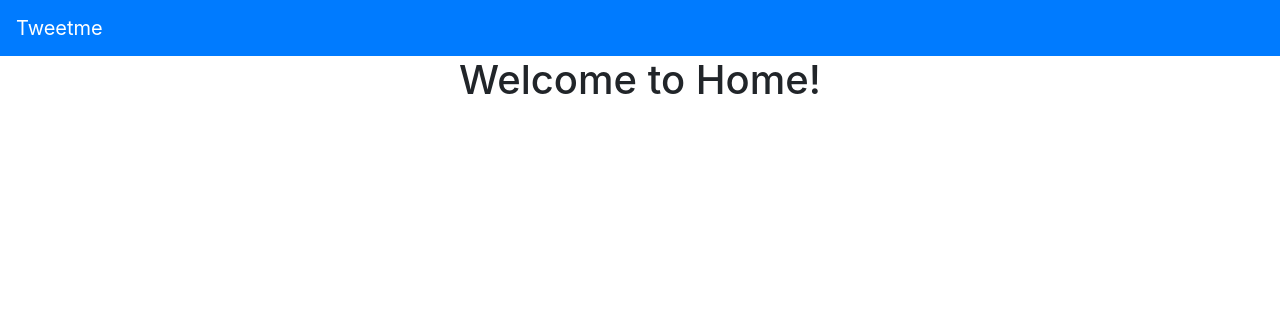
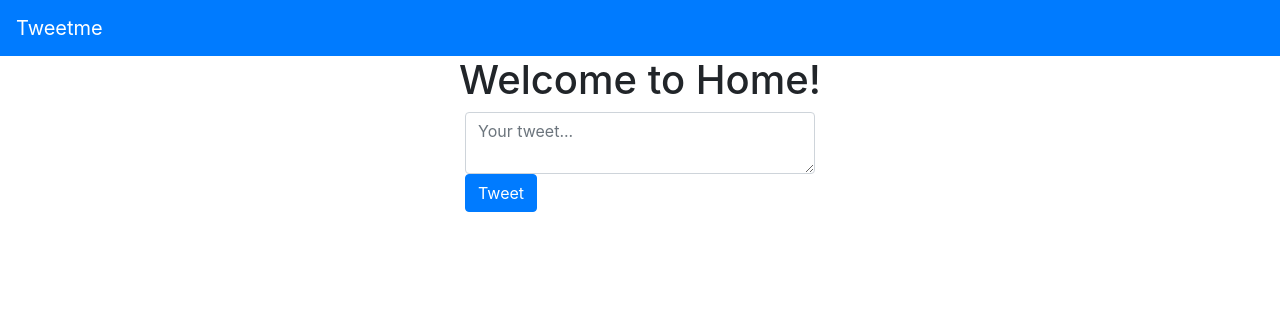
Before and after one commit to fmarcinek/tweet-me, a Django app: page / in a window 1280 px wide. Shown: the top 316 px of the page. Run offline with Django 3.2, Linux system fonts and the light colour scheme; data that the repository does not hold is empty; some libraries are stand-ins or nearby versions.

Commit message:
Tweet creating form on the home page (with redirection)

```diff
--- a/templates/pages/home.html
+++ b/templates/pages/home.html
@@ -6,6 +6,17 @@
   <div class="col">
     <h1>Welcome to Home!</h1>
   </div>
+</div>
+
+<div class="row mb-3">
+    <div class="col-md-4 mx-auto col-10">
+        <form class="form" method="POST" action="/create-tweet">
+            {% csrf_token %}
+            <input type="hidden" value="/" name="next">
+            <textarea class="form-control" name="content" placeholder="Your tweet..."></textarea>
+            <button class="btn btn-primary" type="submit">Tweet</button>
+        </form>
+    </div>
 </div>
 
 <div class="row" id="tweets">
--- a/tweets/views.py
+++ b/tweets/views.py
@@ -1,5 +1,7 @@
-from django.shortcuts import render
+from django.shortcuts import render, redirect
 from django.http import HttpResponse, Http404, JsonResponse
+from django.utils.http import is_safe_url
+from django.conf import settings
 
 from .models import Tweet
 from .forms import TweetForm
@@ -25,9 +27,12 @@ def tweet_detail_view(request, tweet_id):
 
 def tweet_create_view(request):
     form = TweetForm(request.POST or None)
+    next_url = request.POST.get('next') or None
     if form.is_valid():
         obj = form.save(commit=False)
         obj.save()
+        if next_url is not None and is_safe_url(next_url, allowed_hosts=settings.ALLOWED_HOSTS):
+            return redirect(next_url)
         form = TweetForm()
     return render(request, 'components/form.html', context={'form': form})
 
```
